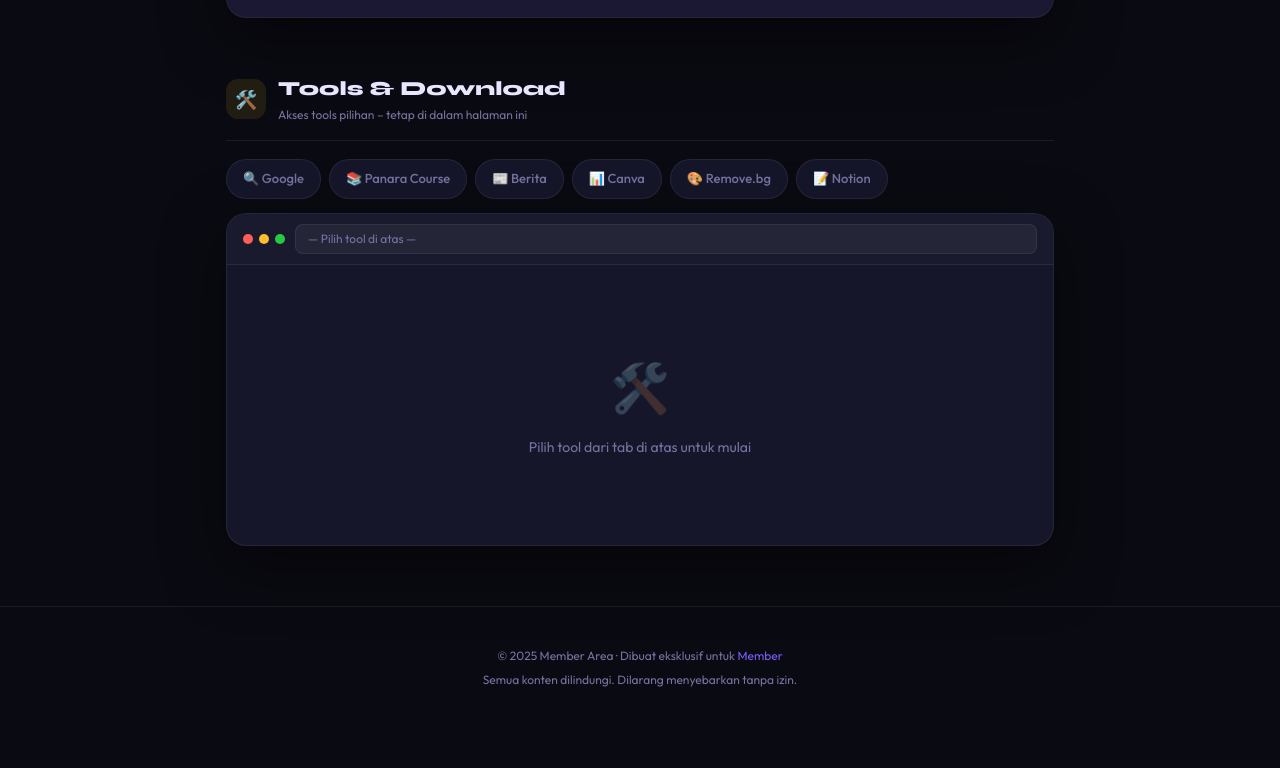
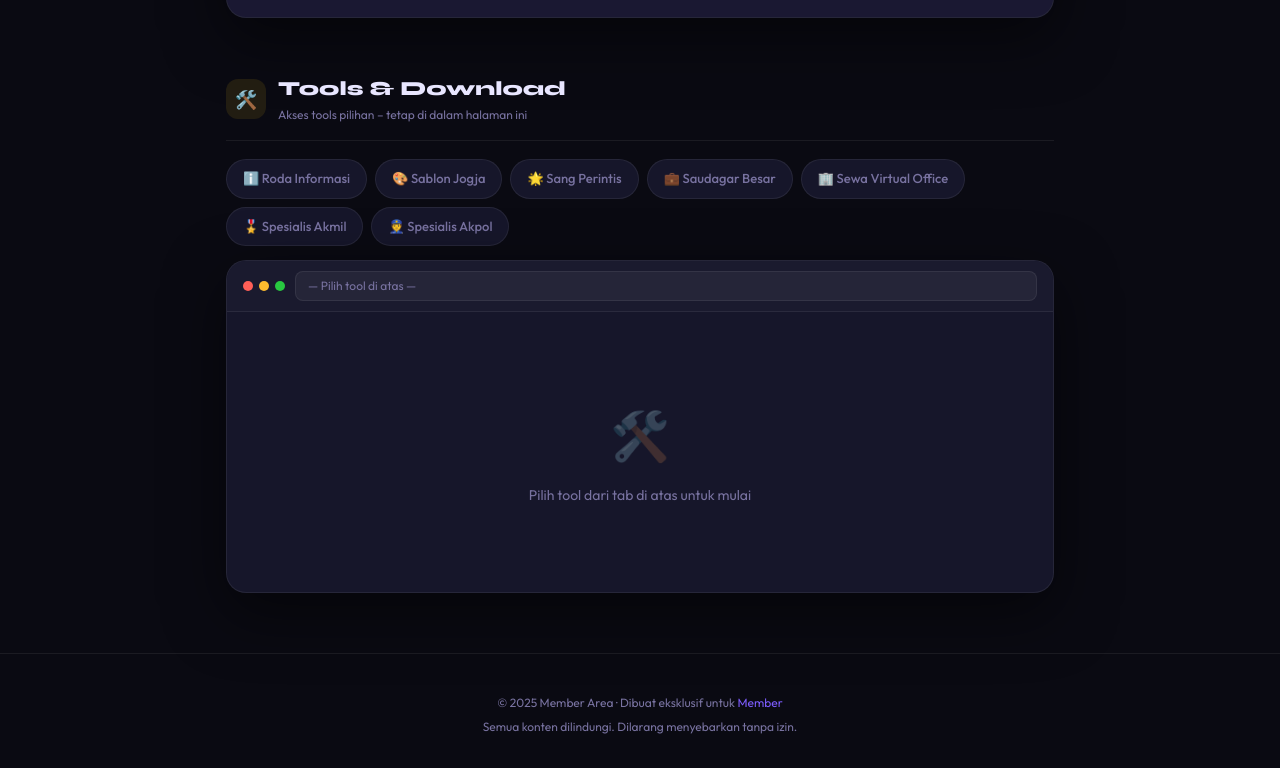
Before and after one commit to PanaraID/member-area, a Svelte app: page / in a window 1280 px wide. Shown: the part 1648-2416 px from the top of the page. Before the commit the page ends 2369 px from the top, so only its background shows below. Built offline with nearby package versions, Linux system fonts and the light colour scheme.

Commit message:
semangat

```diff
--- a/package.json
+++ b/package.json
@@ -21,7 +21,8 @@
     "svelte-check": "^4.4.8",
     "tailwindcss": "^4.3.0",
     "typescript": "~6.0.2",
-    "vite": "^8.0.12"
+    "vite": "^8.0.12",
+    "vite-plugin-singlefile": "^2.3.3"
   },
   "dependencies": {
     "@embedpdf/core": "^2.14.3",
--- a/src/App.svelte
+++ b/src/App.svelte
@@ -7,12 +7,13 @@
   ];
 
   const tools = [
-    {icon:'🔍',name:'Google',url:'https://www.google.com/webhp?igu=1'},
-    {icon:'📚',name:'Panara Course',url:'https://panara.id'},
-    {icon:'📰',name:'Berita',url:'https://news.google.com/foryou?hl=id&gl=ID&ceid=ID:id'},
-    {icon:'📊',name:'Canva',url:'https://www.canva.com'},
-    {icon:'🎨',name:'Remove.bg',url:'https://www.remove.bg'},
-    {icon:'📝',name:'Notion',url:'https://www.notion.so'},
+    {icon:'ℹ️',name:'Roda Informasi',url:'https://rodainformasi.my.id'},
+    {icon:'🎨',name:'Sablon Jogja',url:'https://sablonjogjaid.web.id'},
+    {icon:'🌟',name:'Sang Perintis',url:'https://sangperintis.my.id'},
+    {icon:'💼',name:'Saudagar Besar',url:'https://saudagarbesar.my.id'},
+    {icon:'🏢',name:'Sewa Virtual Office',url:'https://sewavirtualoffice.web.id'},
+    {icon:'🎖️',name:'Spesialis Akmil',url:'https://spesialisakmil.web.id'},
+    {icon:'👮',name:'Spesialis Akpol',url:'https://spesialisakpol.web.id'},
   ];
 
   let ebookStarted = $state(false);
@@ -435,7 +436,7 @@
     </div>
     <div class="ebook-frame-wrap" style="display:block;">
       {#if ebookStarted}
-        <PdfViewer pdfUrl="{import.meta.env.BASE_URL}sample-local-pdf.pdf" />
+        <PdfViewer pdfUrl="https://infotrending.my.id/wp-content/kumpulan-pdf/panduan_instalasi_web_donasi.pdf" />
       {:else}
         <div class="ebook-start-wrap">
           <button class="ebook-start-btn" onclick={() => ebookStarted = true}>
--- a/vite.config.ts
+++ b/vite.config.ts
@@ -1,9 +1,10 @@
 import { defineConfig } from 'vite'
 import { svelte } from '@sveltejs/vite-plugin-svelte'
 import tailwindcss from '@tailwindcss/vite'
+import { viteSingleFile } from 'vite-plugin-singlefile'
 
 // https://vite.dev/config/
 export default defineConfig({
-  plugins: [tailwindcss(), svelte()],
+  plugins: [tailwindcss(), svelte(), viteSingleFile()],
   base: '/member-area/',
 })
```
Also changed, not shown: 2 other files (tests, documents, lock files or other folders).
